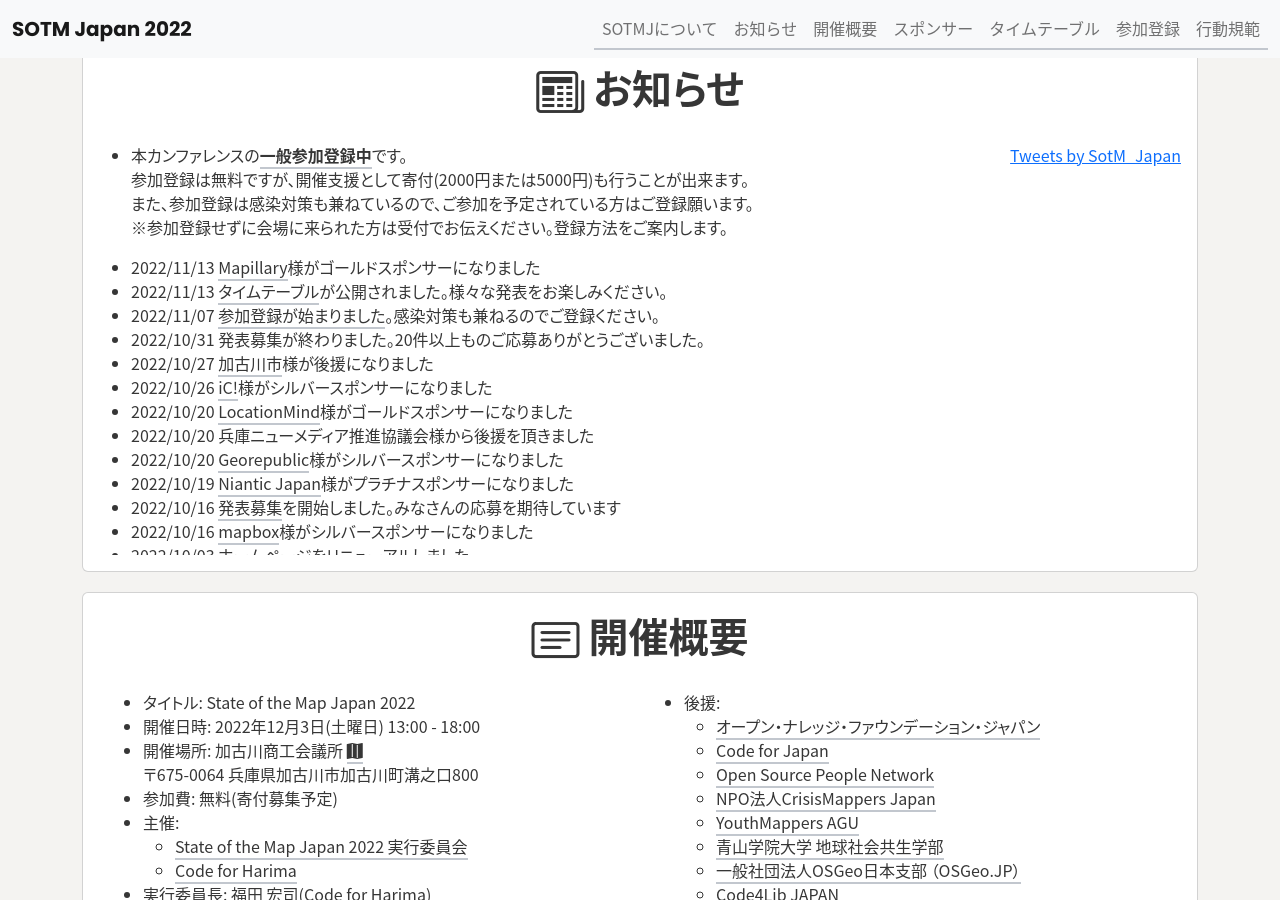
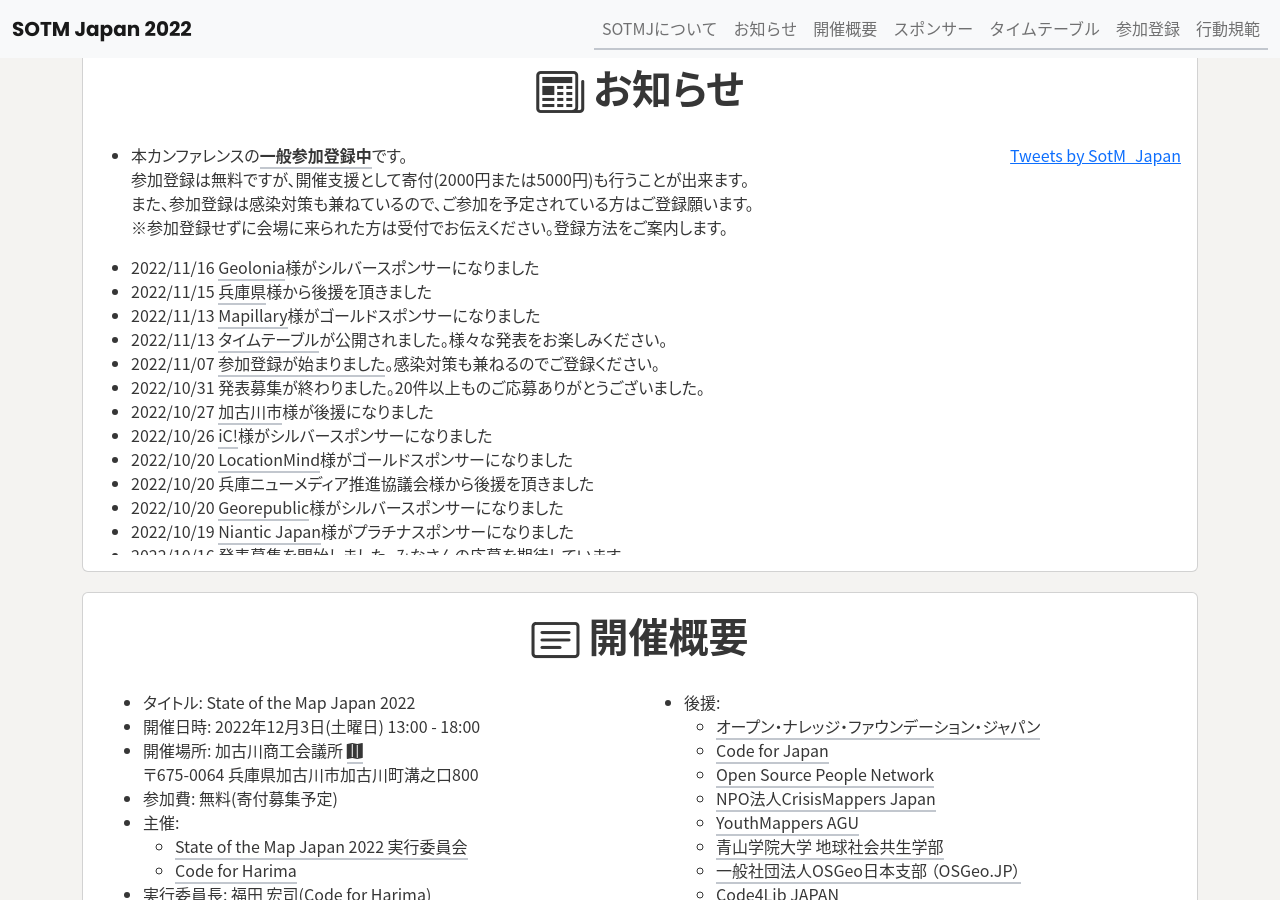
Before and after one commit to osmfj/sotmjp2022, a Jekyll site: the page built from index.md, in a window 1280 px wide and 900 px high, scrolled down 548 px. Built offline with Jekyll 4.4.1, drawn with Linux system fonts in a browser that asks for light colours; comment, search, counter and statistics services are not loaded.

Commit message:
兵庫県の後援追加、Geoloniaのシルバースポンサー追加

```diff
--- a/_config.yml
+++ b/_config.yml
@@ -48,6 +48,8 @@ event:
       url:
     - name: 加古川市
       url: https://www.city.kakogawa.lg.jp/
+    - name: 兵庫県
+      url: https://web.pref.hyogo.lg.jp/
 
 social:
   - title: Code for Harima
--- a/_data/sponsers.yml
+++ b/_data/sponsers.yml
@@ -21,3 +21,6 @@ silver:
   - company: iC!
     url: https://www.ic-inc.world/home
     img: iC_logo.jpg
+  - company: Geolonia
+    url: https://geolonia.com/
+    img: geolonia_logo.png
--- a/_includes/news.html
+++ b/_includes/news.html
@@ -18,6 +18,8 @@
                 </ul>
                 <div class="overflow-auto" style="height:300px;">
                   <ul>
+                    <li>2022/11/16 <a href="https://geolonia.com/">Geolonia</a>様がシルバースポンサーになりました</li>
+                    <li>2022/11/15 <a href="https://web.pref.hyogo.lg.jp/">兵庫県</a>様から後援を頂きました</li>
                     <li>2022/11/13 <a href="https://www.mapillary.com/">Mapillary</a>様がゴールドスポンサーになりました</li>
                     <li>2022/11/13 <a href="#timetable">タイムテーブル</a>が公開されました。様々な発表をお楽しみください。</li>
                     <li>2022/11/07 <a href="https://sotmjp2022.peatix.com/">参加登録が始まりました</a>。感染対策も兼ねるのでご登録ください。</li>
--- a/css/style.css
+++ b/css/style.css
@@ -60,7 +60,7 @@ li a {
 
 a img {
   border-bottom: initial !important;
-  margin: 40px;
+  margin: 60px 120px;
 }
 
 a:hover {
```
Also changed, not shown: press.md (deleted, +0 -13 lines), img/geolonia_logo.png (added).
